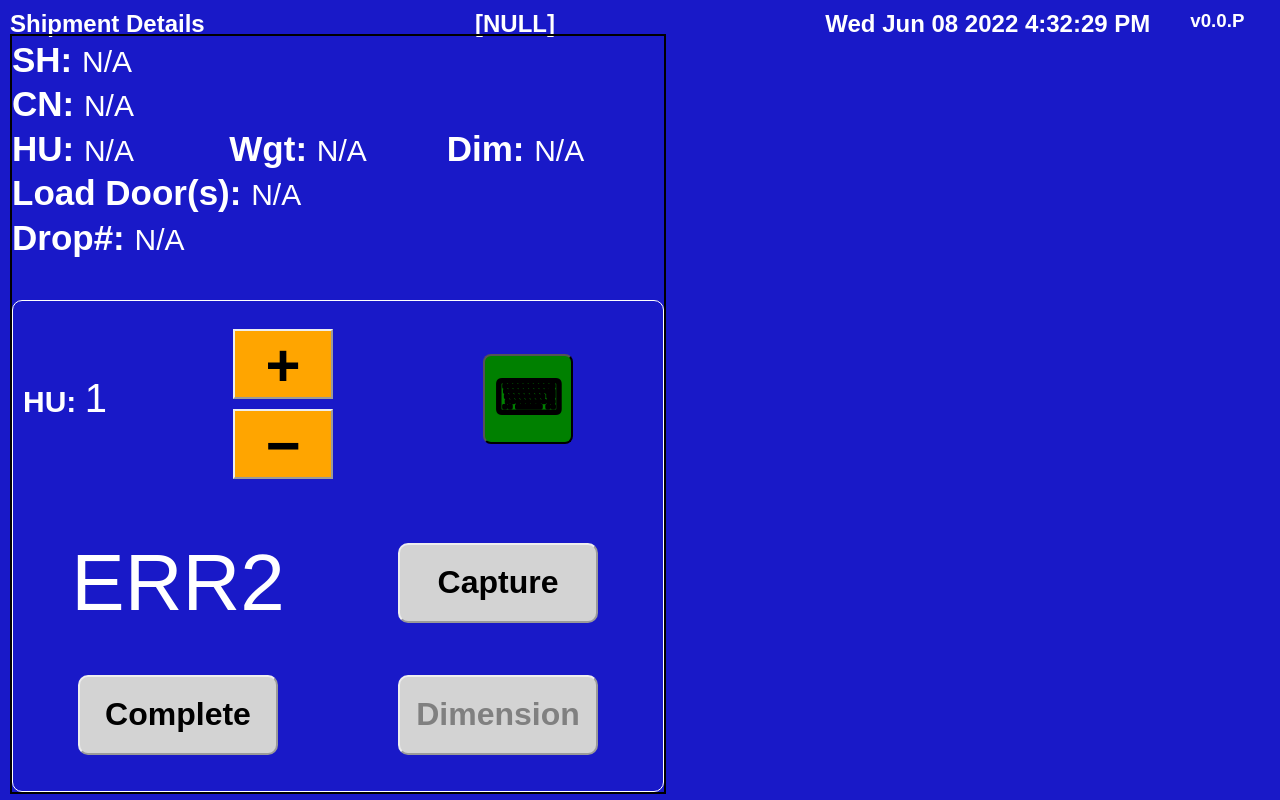
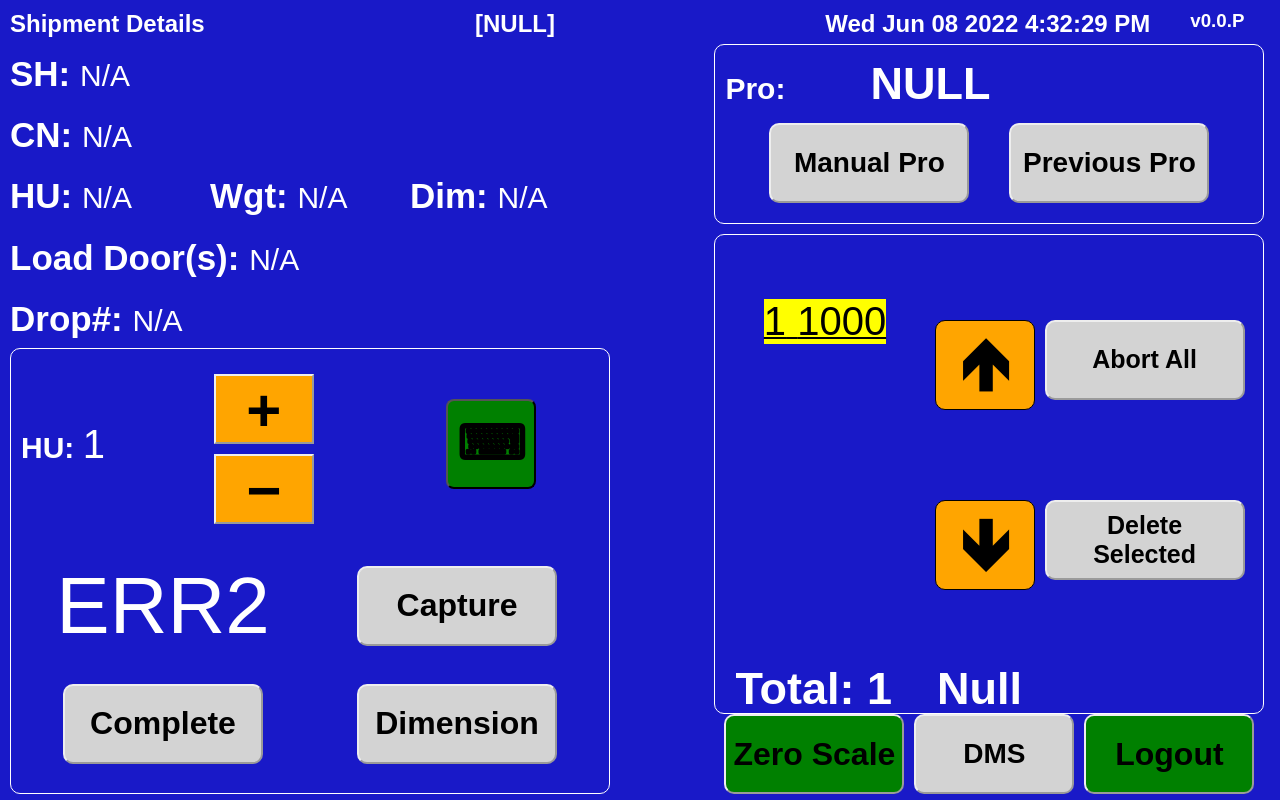
Before and after one commit to therazor113/Logistics-Project-Basic, a plain HTML site: page public/shipment-details.html in a window 1280 px wide. Drawn offline with Linux system fonts and the light colour scheme.

Commit message:
finished shipment-details

```diff
--- a/public/shipment-details.html
+++ b/public/shipment-details.html
@@ -16,8 +16,8 @@
                 <h3 class="version">v0.0.P</h3>
             </div>
         </div>
-
-        <div class="info-container">
+        <section class="flex-container">
+            <section class="info-container">
                     <div class="info-text">
                     <h2>SH: <span class="sh-info">N/A</span></h2>
                     <h2>CN: <span class="cn-info">N/A</span></h2>
@@ -29,7 +29,7 @@
                     <h2>Load Door(s): <span class="load-info">N/A</span></h2>
                     <h2>Drop#: <span class="drop-info">N/A</span></h2>
                 </div>
-            <div class="hu-buttons">
+                <section class="hu-buttons">
                     <div class="counter-container">
                         <h2 class="counter">HU: <span class="counter-span">1</span></h2>
                         <div>
@@ -39,15 +39,48 @@
                         <button class="keypad">&#x2328;</button>
                     </div>
 
-                <div class="weight-container">
+                    <section class="weight-container">
                         <h2 class="live-weight">ERR2</h2>
                         <button class="capture">Capture</button>
                         <button class="complete">Complete</button>
                         <button class="dimension">Dimension</button>
+                    </section>
+                </section>
+            </section>
+
+            <section class="capture-container">
+                <section class="pro-container">
+                    <h2 class="pro-text">Pro: &emsp; &emsp; <span class="pro">NULL</span></h2>
+                    <div class="pro-buttons">
+                        <button class="manual-pro">Manual Pro</button>
+                        <button class="previous-pro">Previous Pro</button>
                     </div>
+                </section>
+
+                <section class="hu-capture-container">
+                    <div class="hu-list">
+                        <p class="hu-list-text">
+                            <span class="capture-number">1</span>
+                            <span class="capture-weight">1000</span><br>
+                        </p>
                     </div>
-        </div>
-
+                    <section class="capture-buttons">
+                            <button class="tab-up">&#129145;</button>
+                            <button class="abort">Abort All</button>
+                                <button class="tab-down">&#129147;</button>
+                                <button class="delete">Delete <br> Selected</button>
+                    </section>
+                    <section class="total-text">
+                        <h2>Total: <span class="total">1</span>&emsp;<span class="total">Null</span></h2>
+                    </section>
+                </section>
+                <section class="ex-buttons">
+                    <button class="zero-scale">Zero Scale</button>
+                    <button class="dms">DMS</button>
+                    <button class="logout" onclick="location.href='login.html'">Logout</button>
+                </section>
+            </section>
+        </section>
     </section>
 </body>
 </html>
--- a/public/src/shipment-details.js
+++ b/public/src/shipment-details.js
@@ -10,7 +10,7 @@ window.onload = () => {setInterval(() => {
 // add HU count
 const counter = document.querySelector('.counter-span')
 document.querySelector('.plus').addEventListener('mousedown', () => {
-  if (counter.textContent < 1000) {
+  if (counter.textContent < 999) {
     counter.textContent = parseInt(counter.textContent) + 1
   }
 })
--- a/public/styles/shipment-details.css
+++ b/public/styles/shipment-details.css
@@ -20,9 +20,13 @@ html, body {
     margin: 10px;
     width: 98vw;
     height: 98vh;
-    grid-template-columns: 1fr 1fr;
+    grid-template-columns: 1fr;
     grid-template-rows: 3% 1fr;
     box-sizing: border-box;
+}
+.flex-container {
+    display: flex;
+    justify-content: space-between;
 }
 
 /* button styles */
@@ -39,6 +43,16 @@ button:not(.dimension):active {
     border: 3px inset;
     background-color: green;
 }
+.keypad {
+    margin: 40px;
+    border-radius: 8px;
+    border: 2px outset black;
+    background-color: green;
+    font-size: 300%;
+    line-height: 10px;
+    width: 90px;
+    height: 90px;
+}
 .plus, .minus {
     margin-top: 10px;
     background-color: orange;
@@ -47,11 +61,20 @@ button:not(.dimension):active {
     border-radius: 0;
     font-size: 60px;
 }
+.tab-up, .tab-down {
+    margin-top: 10px;
+    border: 1px solid black;
+    background-color: orange;
+    width: 100px;
+    height: 90px;
+    font-size: 70px;
+    line-height: 10px;
+}
 
 /* header flex */
 .header {
     display: flex;
-    grid-column: 1 / 3;
+    grid-row: 1 / 1;
     justify-content: space-between;
 }
 .version-clock {
@@ -65,14 +88,13 @@ button:not(.dimension):active {
 /* info column */
 .info-container {
     display: grid;
-    grid-template-rows: 30% 70%;
-    border: 2px solid black;
+    grid-template-columns: minmax(600px, 600px);
 }
 /* info text */
 .info-text {
-    display: flex;
-    flex-direction: column;
-    justify-content: space-evenly;
+    margin-top: 20px;
+    display: grid;
+    row-gap: 20px;
 }
 .info-text h2 {
     font-size: 35px;
@@ -99,8 +121,6 @@ button:not(.dimension):active {
     border: 1px solid white;
     border-radius: 10px;
     align-self: flex-end;
-    width: 650px;
-    height: 490px;
 }
 .counter-container {
     margin: 10px;
@@ -116,16 +136,8 @@ button:not(.dimension):active {
     font-weight: lighter;
     font-size: 40px;
 }
-.keypad {
-    margin: 40px;
-    border-radius: 8px;
-    border: 2px outset black;
-    background-color: green;
-    font-size: 300%;
-    line-height: 10px;
-    width: 90px;
-    height: 90px;
-}
+
+/* live weight container */
 .weight-container {
     margin: 10px;
     display: grid;
@@ -145,10 +157,112 @@ button:not(.dimension):active {
     grid-column: 2 / 2;
     grid-row: 1 / 1;
 }
-.dimension {
-    color: gray;
+.dimension, .complete{
     grid-row: 2 / 2;
 }
-.complete {
+
+/* pro capture column */
+.capture-container {
+    margin-left: 10px;
+    display: grid;
+    grid-template-columns: minmax(550px, 550px);
+    grid-template-rows: 25% 1fr;
+    grid-column: 2 / 2;
+}
+.pro-container {
+    margin-top: 10px;
+    display: grid;
+    border: 1px solid white;
+    border-radius: 10px;
+    grid-template-rows: 1fr 1fr;
+}
+.pro-container button {
+    font-size: 28px;
+}
+
+/* pro text */
+.pro-text {
+    font-size: 30px;
+    padding-left: 10px;
+    align-self: center;
+}
+.pro {
+    font-size: 45px;
+}
+
+/* pro buttons */
+.pro-buttons {
+    margin-bottom: 20px;
+    display: flex;
+    justify-content: center;
+    gap: 40px;
+}
+
+/* hu capture container */
+.hu-capture-container {
+    margin-top: 10px;
+    display: grid;
+    border: 1px solid white;
+    border-radius: 10px;
+    grid-template-columns: 40% 1fr;
+    grid-template-rows: 1fr 10%;
+}
+
+/* capture buttons */
+.capture-buttons {
+    display: flex;
+    flex-flow: row wrap;
+    grid-column: 2 / 2;
+    gap: 10vh 10px;
+    align-content: center;
+    align-items: center;
+}
+.abort, .delete {
+    margin-right: 10px;
+    font-size: 25px;
+}
+
+/* capture list */
+.hu-list {
+    justify-self: center;
+    margin-top: 8vh;
+    grid-column: 1 / 1;
+}
+.hu-list p {
+    font-size: 40px;
+    color: black;
+    text-align: center;
+    font-weight: normal;
+    text-decoration: underline;
+    text-decoration-thickness: 2px;
+    text-underline-offset: 2px;
+    background-color: yellow;
+}
+
+/* total */
+.total-text {
+    margin-left: 20px;
     grid-row: 2 / 2;
+    grid-column: 1 / 3;
+    font-size: 30px;
+    align-self: center;
 }
+
+/* extra buttons */
+.ex-buttons {
+    display: flex;
+    gap: 10px;
+    justify-self: center;
+}
+.zero-scale {
+    background-color: green;
+    width: 180px;
+}
+.dms {
+    width: 160px;
+    font-size: 28px;
+}
+.logout {
+    background-color: green;
+    width: 170px;
+}
```
Lines whose indentation alone changed are shown as unchanged.
